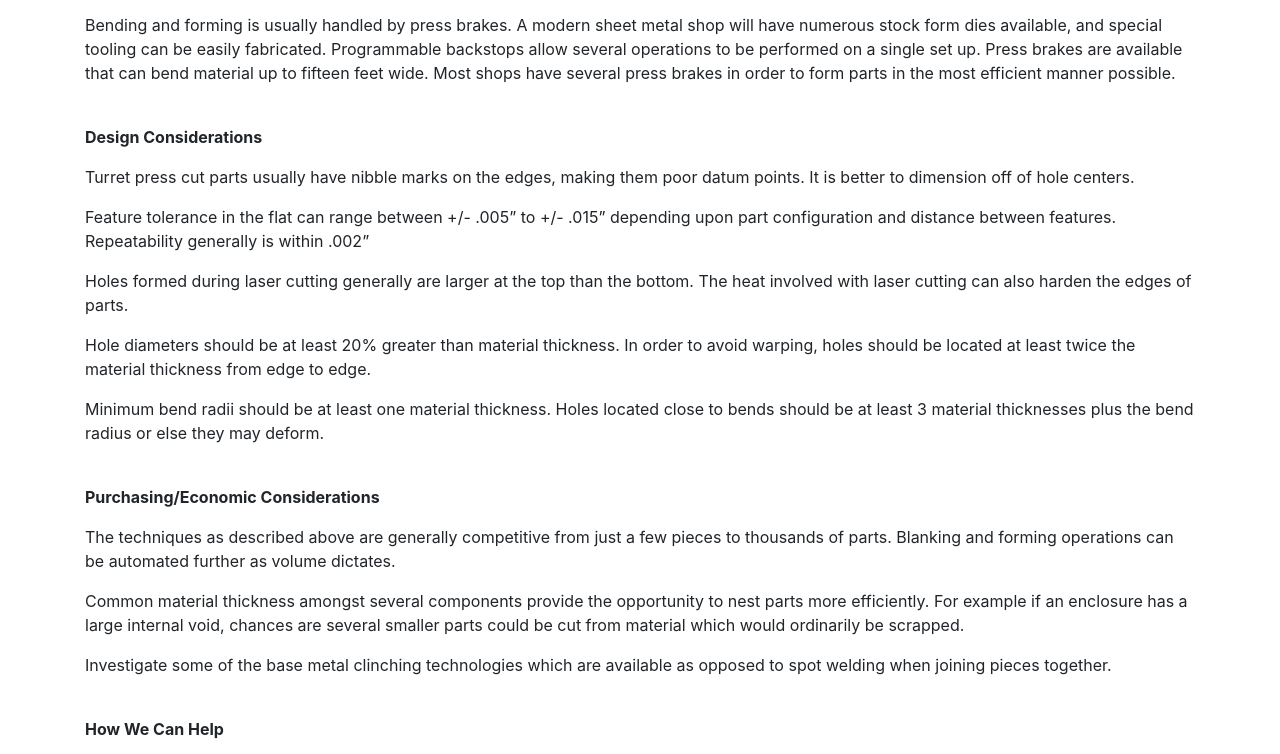
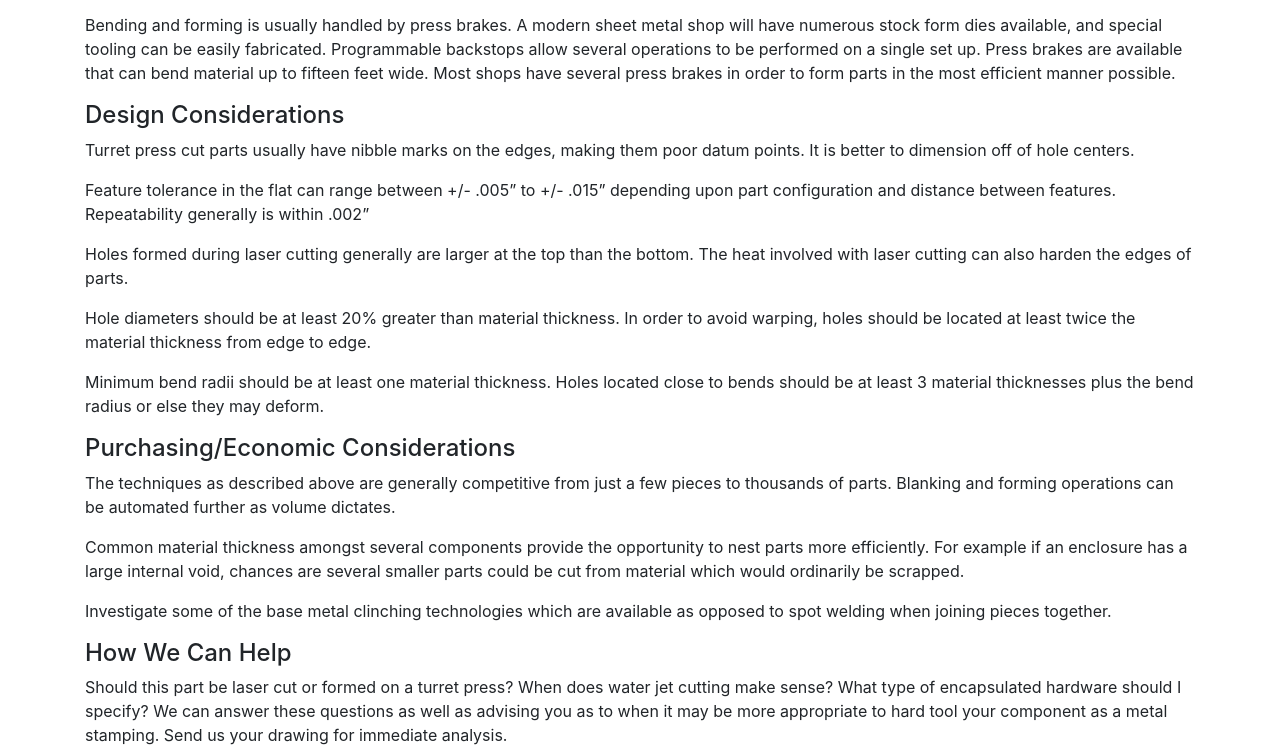
Before and after one commit to ybatista28/website, a plain HTML site: page html/fabrication.html in a window 1280 px wide. Shown: the part 379-1133 px from the top of the page. Drawn offline with Linux system fonts and the light colour scheme.

Commit message:
Formatted.

```diff
--- a/html/fabrication.html
+++ b/html/fabrication.html
@@ -81,9 +81,9 @@
             Programmable backstops allow several operations to be performed on a single set up.
             Press brakes are available that can bend material up to fifteen feet wide. Most shops have several press brakes in order to form parts in the most efficient manner possible.
          </p>
-         <br>
-         <p><b>Design Considerations</b>
-            <br>
+
+         <p><h4>Design Considerations</h4>
+
          <p>Turret press cut parts usually have nibble marks on the edges, making them poor datum points. It is better to dimension off of hole centers.
          </p>
          <p>Feature tolerance in the flat can range between +/- .005” to +/- .015” depending upon part configuration and distance between features. Repeatability generally is within .002”
@@ -94,9 +94,9 @@
          </p>
          <p>Minimum bend radii should be at least one material thickness. Holes located close to bends should be at least 3 material thicknesses plus the bend radius or else they may deform.
          </p>
-         <br>
-         <p><b>Purchasing/Economic Considerations</b>
-            <br>
+
+         <p><h4>Purchasing/Economic Considerations</h4>
+
          <p>The techniques as described above are generally competitive from just a few pieces to thousands of parts. Blanking and forming operations can be automated further as volume dictates.
          </p>
          <p>Common material thickness amongst several components provide the opportunity to nest parts more efficiently.
@@ -105,10 +105,10 @@
          <p>
             Investigate some of the base metal clinching technologies which are available as opposed to spot welding when joining pieces together.
          </p>
-         <br>
-         <p><b>How We Can Help
-            </b>
-            <br>
+
+         <p><h4>How We Can Help
+            </h4>
+
          <p>
             Should this part be laser cut or formed on a turret press? When does water jet cutting make sense? What type of encapsulated hardware should I specify?
             We can answer these questions as well as advising you as to when it may be more appropriate to hard tool your component as a metal stamping. Send us your drawing for immediate analysis.
```
Also changed, not shown: html/fabricationstampinghome.html (+2 -4 lines), html/sand_castings.html (+0 -4 lines), html/stamping.html (+1 -2 lines), html/weldments.html (+0 -1 lines).
